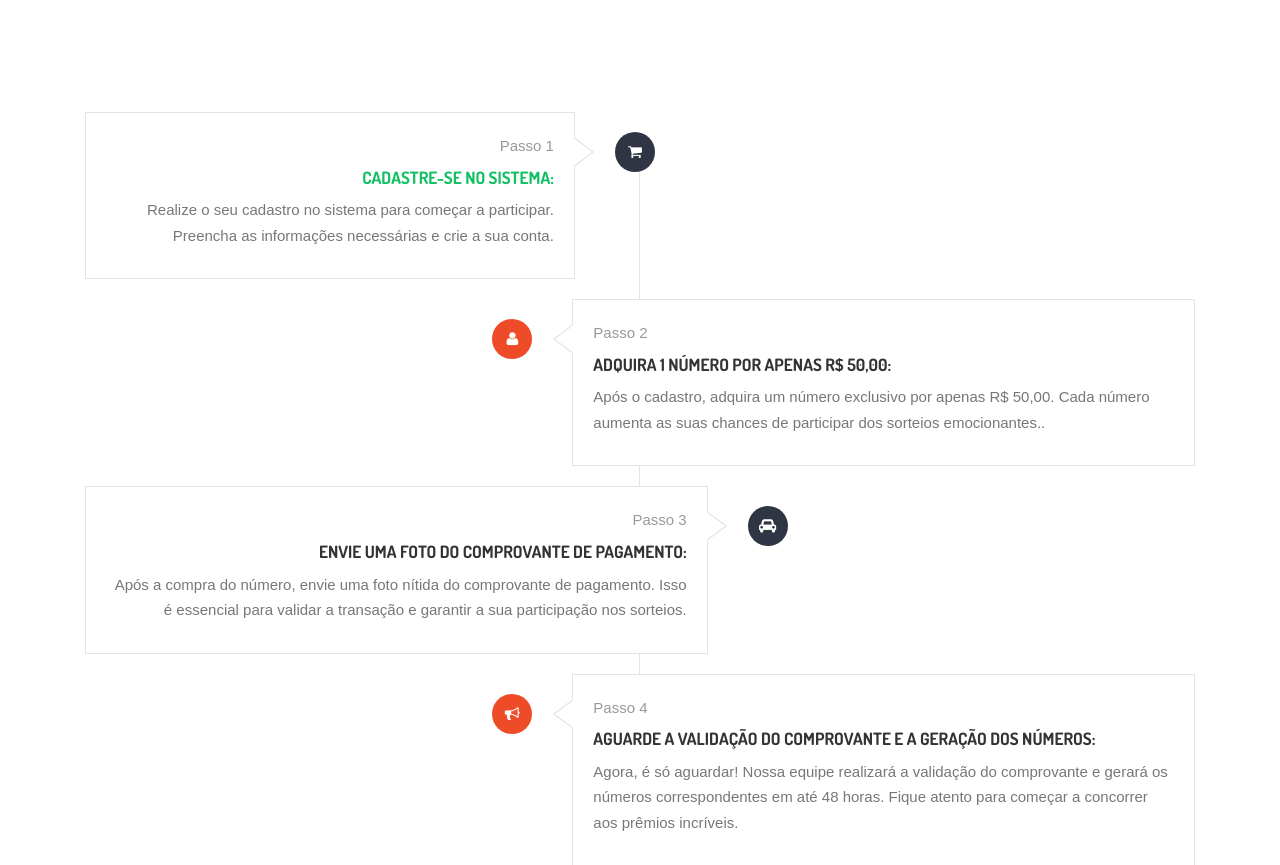
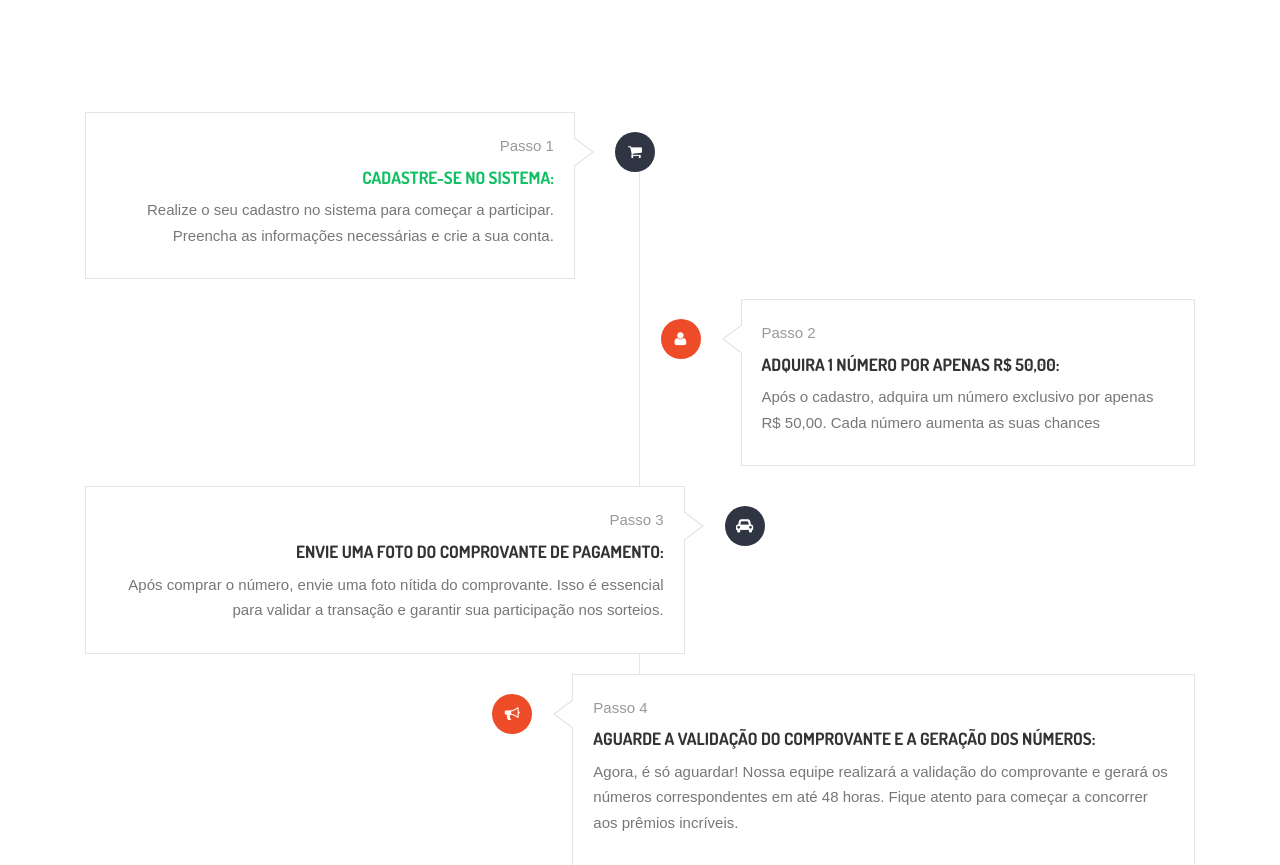
Before and after one commit to Elicarlos/apad, a Django app: page / in a window 1280 px wide. Shown: the part 1277-2142 px from the top of the page. Run offline with Django 3.2, Linux system fonts and the light colour scheme; parts of the project's set-up code (start-up, migrations or seed data) failed here and were passed over; some libraries are stand-ins or nearby versions; some web fonts are replaced.

Commit message:
ajuste de texto

```diff
--- a/participante/templates/participante/index.html
+++ b/participante/templates/participante/index.html
@@ -325,7 +325,7 @@
 
 					<p>
 						Após o cadastro, adquira um número exclusivo por apenas R$ 50,00.
-						Cada número aumenta as suas chances de participar dos sorteios emocionantes..
+						Cada número aumenta as suas chances
 					</p>
 				</div>
 			</div>
@@ -342,8 +342,9 @@
 					</div>
 					<h3>Envie uma Foto do Comprovante de Pagamento:</h3>
 					<p>
-						Após a compra do número, envie uma foto nítida do comprovante de pagamento.
-						Isso é essencial para validar a transação e garantir a sua participação nos sorteios.					</p>
+						Após comprar o número, envie uma foto nítida do comprovante.
+						Isso é essencial para validar a transação e garantir sua participação nos sorteios.
+					</p>
 				</div>
 			</div>
 			</li>
```
